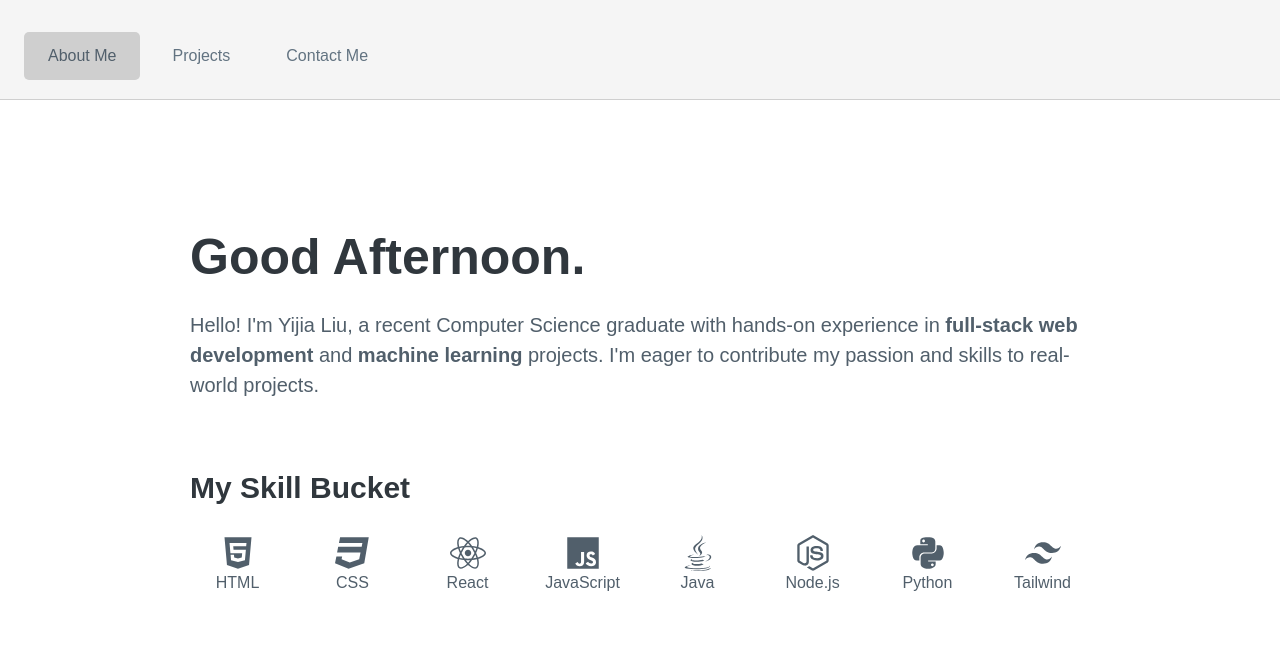
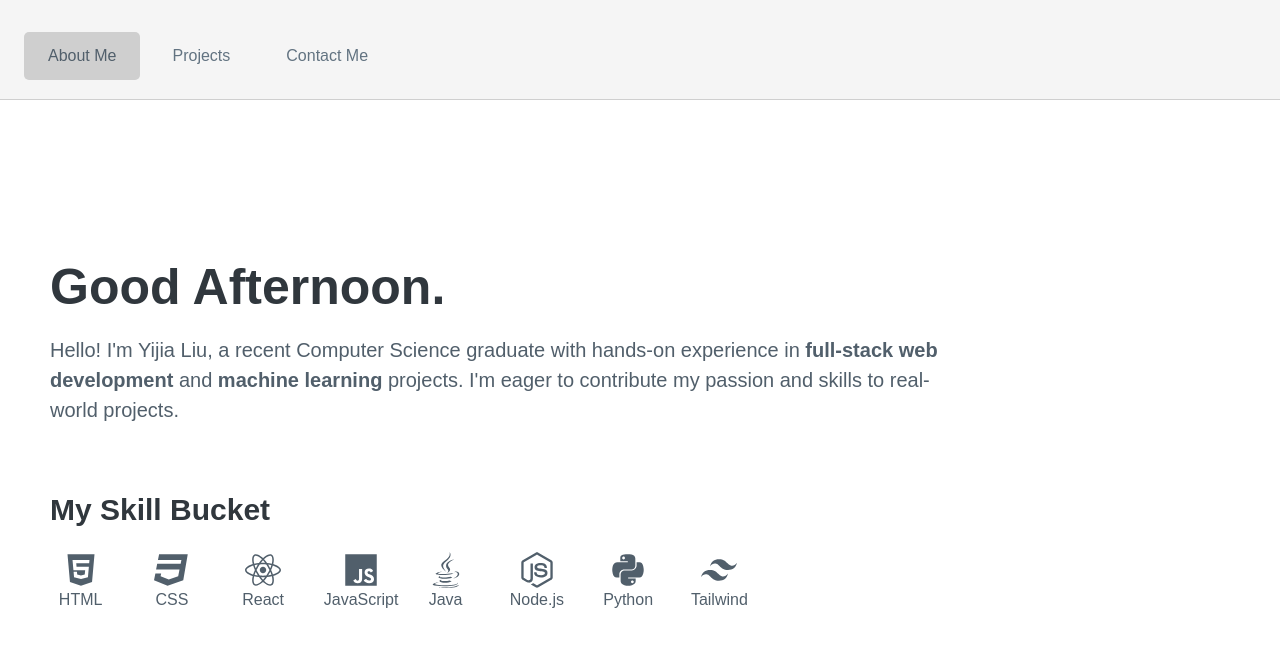
Before and after one commit to JellyYJ/portfolio, a React (Vite) app in the folder portfolio/: page /aboutMe in a window 1280 px wide. Shown: the top 646 px of the page. Built offline with nearby package versions, Linux system fonts and the light colour scheme.

Commit message:
Update styles

```diff
--- a/portfolio/src/pages/AboutMe.jsx
+++ b/portfolio/src/pages/AboutMe.jsx
@@ -11,6 +11,7 @@ import { FaJava } from "react-icons/fa";
 import { FaNodeJs } from "react-icons/fa";
 import { FaPython } from "react-icons/fa";
 import { SiTailwindcss } from "react-icons/si";
+import styled from "styled-components";
 
 const iconSize = 36;
 
@@ -32,6 +33,25 @@ const skillsData = [
     color: "#3776AB",
   },
 ];
+
+const StyledGreetingsContainer = styled.div`
+  display: flex;
+  flex-direction: column;
+  max-width: 90rem;
+  margin-bottom: 3rem;
+  margin-top: 3rem;
+
+  p {
+    font-size: ${(props) => props.fontSize || "1rem"};
+    margin-top: 1rem;
+  }
+`;
+
+const StyledSkillsContainer = styled.div`
+  display: flex;
+  flex-direction: column;
+  max-width: 70rem;
+`;
 
 function AboutMe() {
   const [curTime, setCurTime] = useState(new Date());
@@ -56,8 +76,8 @@ function AboutMe() {
   }
 
   return (
-    <Row>
-      <Row fontSize="2rem" spacing="5rem" maxWidth="90rem">
+    <>
+      <StyledGreetingsContainer fontSize="2rem">
         <Heading as="h1">{greeting}.</Heading>
         <p>
           Hello! I'm Yijia Liu, a recent Computer Science graduate with hands-on
@@ -65,11 +85,13 @@ function AboutMe() {
           <strong> machine learning</strong> projects. I'm eager to contribute
           my passion and skills to real-world projects.
         </p>
-      </Row>
+      </StyledGreetingsContainer>
 
-      <Heading as="h2">My Skill Bucket</Heading>
-      <SkillIcons skillsData={skillsData} />
-    </Row>
+      <StyledSkillsContainer>
+        <Heading as="h2">My Skill Bucket</Heading>
+        <SkillIcons skillsData={skillsData} />
+      </StyledSkillsContainer>
+    </>
   );
 }
 
--- a/portfolio/src/ui/Row.jsx
+++ b/portfolio/src/ui/Row.jsx
@@ -6,10 +6,6 @@ const Row = styled.div`
   margin: auto;
   max-width: ${(props) => props.maxWidth || "120rem"};
   margin-bottom: ${(props) => props.spacing || "0"};
-
-  p {
-    font-size: ${(props) => props.fontSize || "1rem"};
-  }
 
   ${(props) =>
     props.type === "horizontal" &&
--- a/portfolio/src/ui/SkillIcons.jsx
+++ b/portfolio/src/ui/SkillIcons.jsx
@@ -1,10 +1,10 @@
 import styled from "styled-components";
 
 const IconField = styled.div`
-  margin-top: 1rem;
+  margin-top: 2rem;
   display: grid;
   grid-template-columns: repeat(auto-fit, minmax(5rem, 1fr));
-  gap: 2rem;
+  gap: 3rem;
 
   @media (min-width: 1024px) {
     grid-template-columns: repeat(auto-fit, minmax(3rem, 1fr));
@@ -17,7 +17,7 @@ const IconField = styled.div`
 
 const SkillCard = styled.div`
   display: grid;
-  transition: color 0.3s ease;
+  transition: color 0.2s ease;
   justify-items: center;
 
   &:hover {
```
Also changed, not shown: portfolio/src/features/Home/Greetings.jsx (added).
